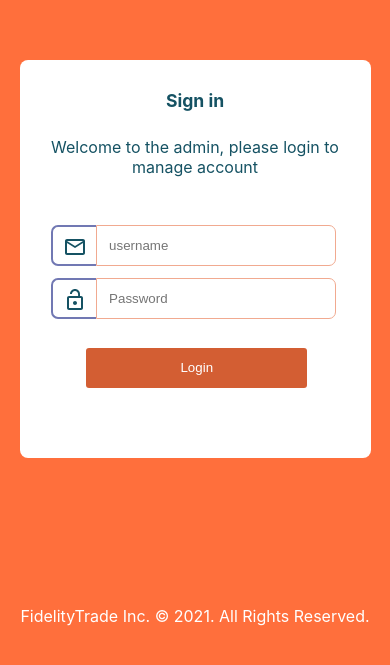
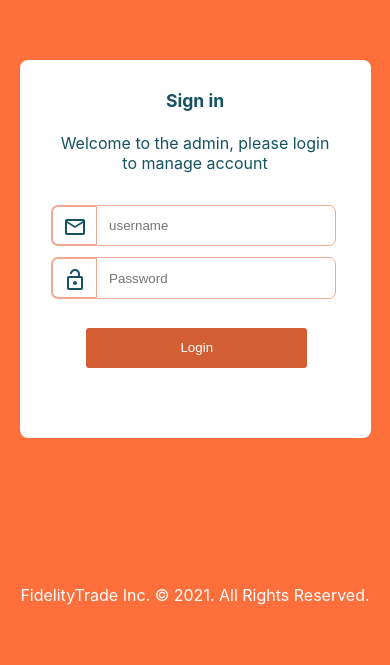
Before and after one commit to Peaktrades4you/fidelityadmin, a React (Create React App) app: page / in a window 390 px wide. Shown: the part 117-782 px from the top of the page. Built offline with nearby package versions, Linux system fonts and the light colour scheme.

Commit message:
feat: consuming endpoints for profile

```diff
--- a/src/Styles/Users.css
+++ b/src/Styles/Users.css
@@ -1,7 +1,3 @@
-.t-container {
-  width: 80%;
-  margin: auto;
-}
 #t-head {
   background-color: white;
   color: #155263;
--- a/src/index.css
+++ b/src/index.css
@@ -27,6 +27,7 @@ a {
 .t-container {
   width: 80%;
   margin: auto;
+  padding-bottom: 22%;
 }
 #t-head {
   background-color: white;
@@ -104,6 +105,8 @@ a {
   padding-top: 3%;
   font-size: 1rem;
   text-align: center;
+  width: 80%;
+  margin: auto;
 }
 .f-input {
   padding-top: 9%;
@@ -158,7 +161,7 @@ a {
 }
 
 .left-icon .muicon {
-  color: 1.5px solid #7178b3;
+  color: 1.5px solid #f1aa90;
 }
 
 .object-cont {
@@ -481,7 +484,7 @@ a {
     width: 82%;
   }
   .f-input .left-icon {
-    border: 2px solid #7178b3;
+    border: 2px solid #f1aa90;
     border-right: none;
   }
   .f-input input {
```
